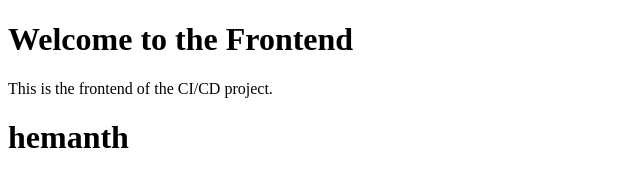
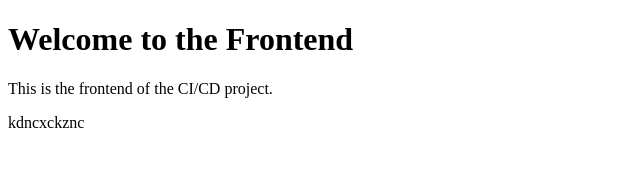
Before and after one commit to hemanth-organizations/frontend-app, a website: page index.html in a window 1280 px wide. Shown: the whole page, without its empty margins (0-640 px from the left). Drawn offline with Linux system fonts and the light colour scheme.

Commit message:
test change

```diff
--- a/index.html
+++ b/index.html
@@ -6,7 +6,7 @@
 <body>
   <h1>Welcome to the Frontend</h1>
   <p>This is the frontend of the CI/CD project.</p>
-  <h1>hemanth</h1>
+<p>kdncxckznc</p>
   <script>
     console.log("Frontend is running...");
   </script>
```
